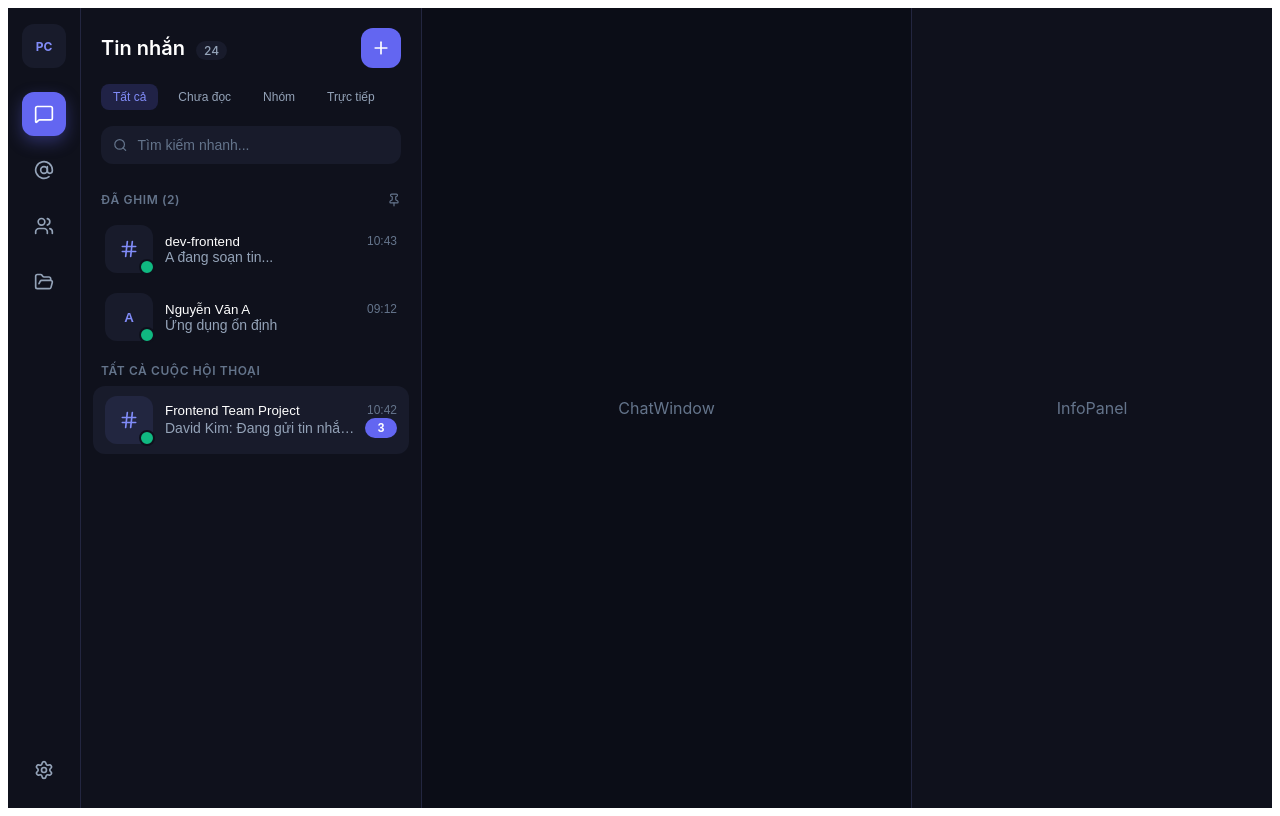
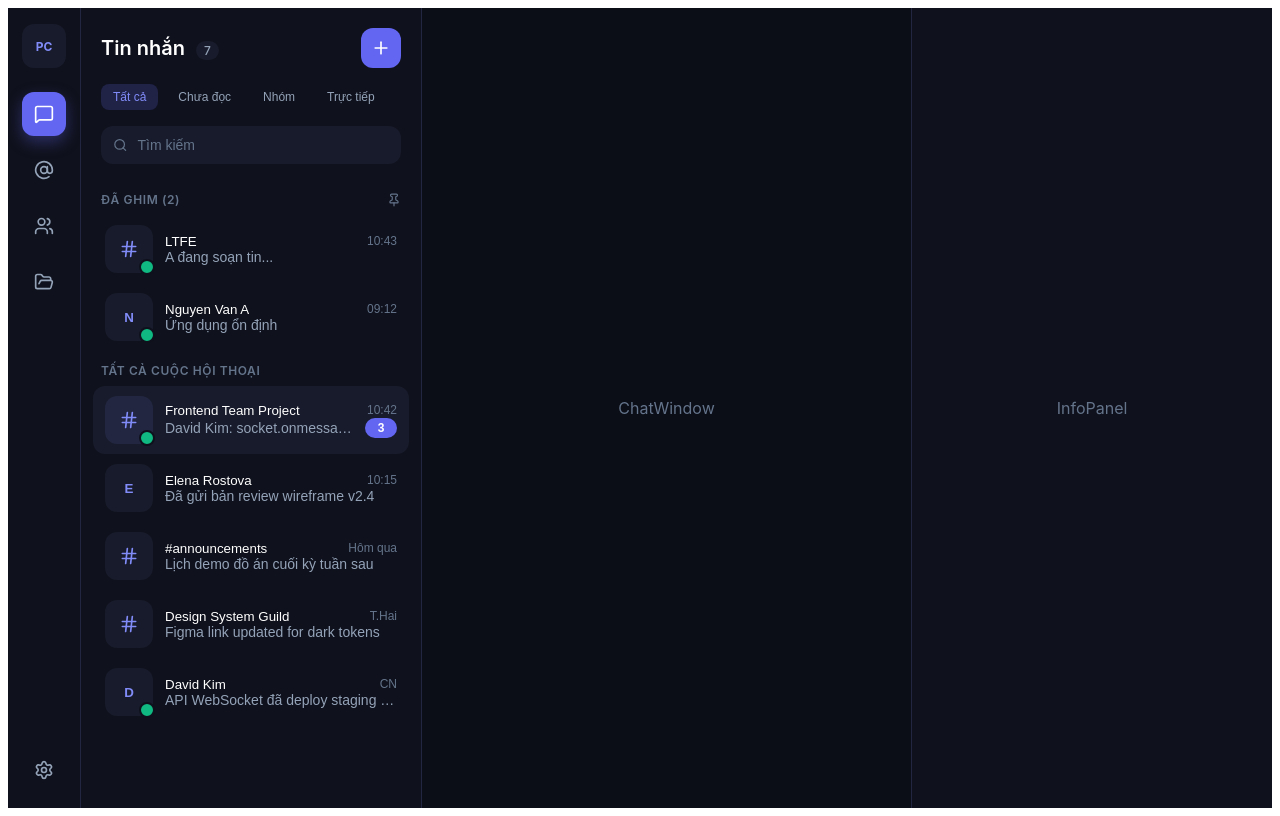
Before and after one commit to TranAnhTu-07/Project_LTFE, a React (Vite) app: page /chat in a window 1280 px wide. Built offline with nearby package versions, Linux system fonts and the light colour scheme.

Commit message:
Them tim kiem, loc tab cua ConversationList va data gia

```diff
--- a/src/components/ConversationList.tsx
+++ b/src/components/ConversationList.tsx
@@ -1,11 +1,71 @@
+import { useState } from 'react'
 import { Plus, Search, Hash, Pin } from 'lucide-react'
+import { conversations } from '../data/mockData'
+import type { Conversation } from '../types'
+
+const tabs = ['Tất cả', 'Chưa đọc', 'Nhóm', 'Trực tiếp']
+
+function Avatar({ c }: { c: Conversation }) {
+    return (
+        <div className="conv-avatar-wrap">
+            <div className="conv-avatar">
+                {c.type === 'channel' ? <Hash size={20} /> : <span>{c.name[0]}</span>}
+            </div>
+            {c.online && <span className="conv-online" />}
+        </div>
+    )
+}
+
+function Item({
+                  c,
+                  active,
+                  onSelect,
+              }: {
+    c: Conversation
+    active: boolean
+    onSelect: () => void
+}) {
+    return (
+        <button
+            className={`conv-item ${active ? 'active' : ''}`}
+            onClick={onSelect}
+        >
+            <Avatar c={c} />
+            <div className="conv-body">
+                <div className="conv-row">
+                    <span className="conv-name">{c.name}</span>
+                    <span className="conv-time">{c.time}</span>
+                </div>
+                <div className="conv-row">
+                    <span className="conv-last">{c.lastMessage}</span>
+                    {c.unread ? <span className="conv-badge">{c.unread}</span> : null}
+                </div>
+            </div>
+        </button>
+    )
+}
 
 export default function ConversationList() {
+    const [tab, setTab] = useState('Tất cả')
+    const [keyword, setKeyword] = useState('')
+    const [activeId, setActiveId] = useState('3')
+
+    const filtered = conversations.filter((c) => {
+        if (keyword && !c.name.toLowerCase().includes(keyword.toLowerCase())) return false
+        if (tab === 'Chưa đọc') return !!c.unread
+        if (tab === 'Nhóm') return c.type === 'channel'
+        if (tab === 'Trực tiếp') return c.type === 'direct'
+        return true
+    })
+
+    const pinned = filtered.filter((c) => c.pinned)
+    const others = filtered.filter((c) => !c.pinned)
+
     return (
         <section className="chat-conversations">
             <div className="conv-header">
                 <h2>
-                    Tin nhắn <span className="conv-count">24</span>
+                    Tin nhắn <span className="conv-count">{conversations.length}</span>
                 </h2>
                 <button className="conv-add">
                     <Plus size={20} />
@@ -13,75 +73,47 @@ export default function ConversationList() {
             </div>
 
             <div className="conv-tabs">
-                <button className="conv-tab active">Tất cả</button>
-                <button className="conv-tab">Chưa đọc</button>
-                <button className="conv-tab">Nhóm</button>
-                <button className="conv-tab">Trực tiếp</button>
+                {tabs.map((t) => (
+                    <button
+                        key={t}
+                        className={`conv-tab ${tab === t ? 'active' : ''}`}
+                        onClick={() => setTab(t)}
+                    >
+                        {t}
+                    </button>
+                ))}
             </div>
 
             <div className="conv-search">
                 <Search size={16} />
-                <input placeholder="Tìm kiếm nhanh..." />
+                <input
+                    value={keyword}
+                    onChange={(e) => setKeyword(e.target.value)}
+                    placeholder="Tìm kiếm"
+                />
             </div>
 
             <div className="conv-list">
-                <div className="conv-section">
-                    <span>ĐÃ GHIM (2)</span>
-                    <Pin size={14} />
-                </div>
-
-                <button className="conv-item">
-                    <div className="conv-avatar-wrap">
-                        <div className="conv-avatar"><Hash size={20} /></div>
-                        <span className="conv-online" />
-                    </div>
-                    <div className="conv-body">
-                        <div className="conv-row">
-                            <span className="conv-name">dev-frontend</span>
-                            <span className="conv-time">10:43</span>
+                {pinned.length > 0 && (
+                    <>
+                        <div className="conv-section">
+                            <span>ĐÃ GHIM ({pinned.length})</span>
+                            <Pin size={14} />
                         </div>
-                        <div className="conv-row">
-                            <span className="conv-last">A đang soạn tin...</span>
-                        </div>
-                    </div>
-                </button>
-
-                <button className="conv-item">
-                    <div className="conv-avatar-wrap">
-                        <div className="conv-avatar"><span>A</span></div>
-                        <span className="conv-online" />
-                    </div>
-                    <div className="conv-body">
-                        <div className="conv-row">
-                            <span className="conv-name">Nguyễn Văn A</span>
-                            <span className="conv-time">09:12</span>
-                        </div>
-                        <div className="conv-row">
-                            <span className="conv-last">Ứng dụng ổn định</span>
-                        </div>
-                    </div>
-                </button>
+                        {pinned.map((c) => (
+                            <Item key={c.id} c={c} active={c.id === activeId} onSelect={() => setActiveId(c.id)} />
+                        ))}
+                    </>
+                )}
 
                 <div className="conv-section">
                     <span>TẤT CẢ CUỘC HỘI THOẠI</span>
                 </div>
+                {others.map((c) => (
+                    <Item key={c.id} c={c} active={c.id === activeId} onSelect={() => setActiveId(c.id)} />
+                ))}
 
-                <button className="conv-item active">
-                    <div className="conv-avatar-wrap">
-                        <div className="conv-avatar"><Hash size={20} /></div>
-                        <span className="conv-online" />
-                    </div>
-                    <div className="conv-body">
-                        <div className="conv-row">
-                            <span className="conv-name">Frontend Team Project</span>
-                            <span className="conv-time">10:42</span>
-                        </div>
-                        <div className="conv-row">
-                            <span className="conv-last">David Kim: Đang gửi tin nhắn ...</span>
-                            <span className="conv-badge">3</span>
-                        </div>
-                    </div>
-                </button>
+                {filtered.length === 0 && <p className="conv-empty">Không tìm thấy hội thoại nào</p>}
             </div>
         </section>
     )
--- /dev/null
+++ b/src/data/mockData.ts
@@ -0,0 +1,11 @@
+import type { Conversation } from '../types'
+
+export const conversations: Conversation[] = [
+    { id: '1', name: 'LTFE', lastMessage: 'A đang soạn tin...', time: '10:43', type: 'channel', pinned: true, online: true },
+    { id: '2', name: 'Nguyen Van A', lastMessage: 'Ứng dụng ổn định', time: '09:12', type: 'direct', pinned: true, online: true },
+    { id: '3', name: 'Frontend Team Project', lastMessage: 'David Kim: socket.onmessage = ...', time: '10:42', type: 'channel', unread: 3, online: true },
+    { id: '4', name: 'Elena Rostova', lastMessage: 'Đã gửi bản review wireframe v2.4', time: '10:15', type: 'direct' },
+    { id: '5', name: '#announcements', lastMessage: 'Lịch demo đồ án cuối kỳ tuần sau', time: 'Hôm qua', type: 'channel' },
+    { id: '6', name: 'Design System Guild', lastMessage: 'Figma link updated for dark tokens', time: 'T.Hai', type: 'channel' },
+    { id: '7', name: 'David Kim', lastMessage: 'API WebSocket đã deploy staging xong', time: 'CN', type: 'direct', online: true },
+]
--- /dev/null
+++ b/src/types.ts
@@ -0,0 +1,10 @@
+export type Conversation = {
+    id: string
+    name: string
+    lastMessage: string
+    time: string
+    type: 'channel' | 'direct'
+    unread?: number
+    pinned?: boolean
+    online?: boolean
+}
```
